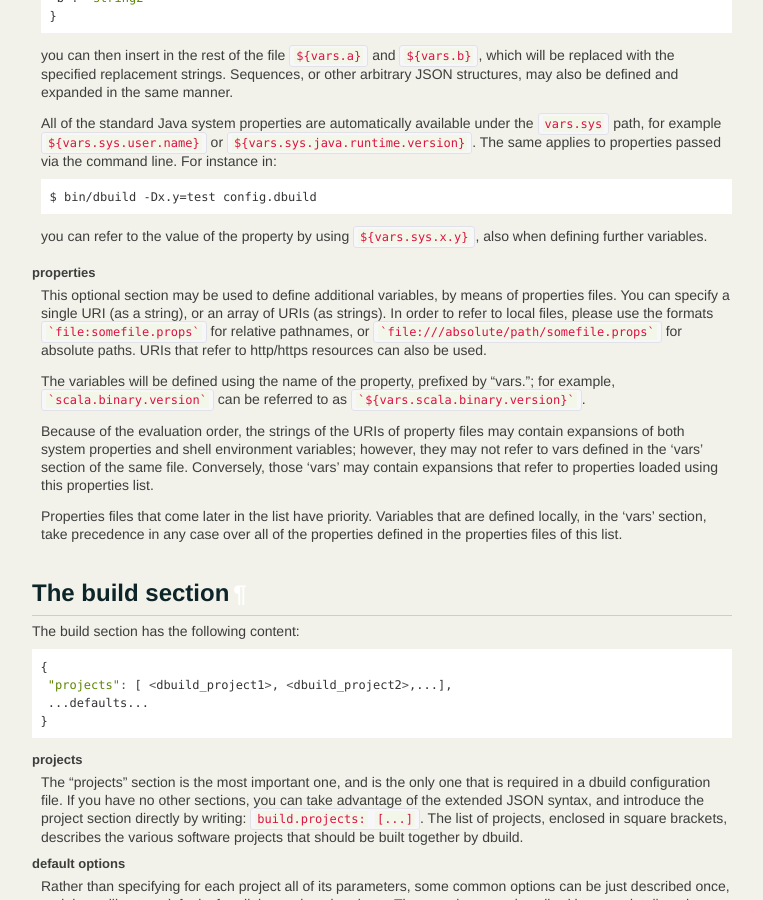
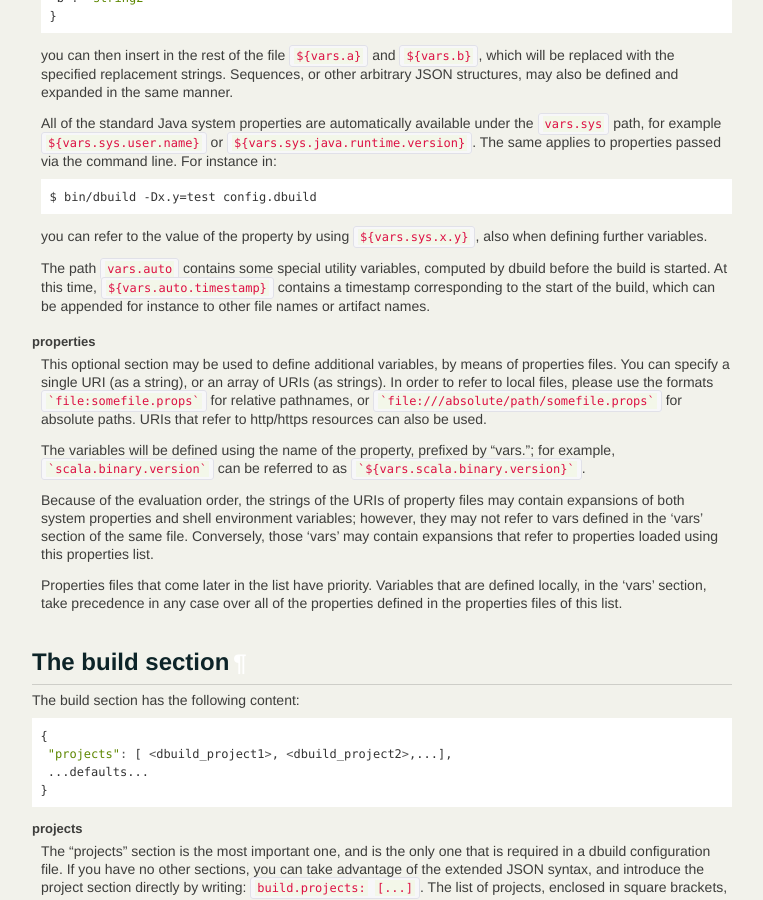
Before and after one commit to lightbend-labs/dbuild, a Sphinx documentation site: the page built from docs/src/sphinx/dbuild.rst, in a window 1280 px wide and 900 px high, scrolled down 1625 px. Shown: the whole window, without its empty margins (138-901 px from the left). Built offline with Sphinx 7.4.7, drawn with Linux system fonts in a browser that asks for light colours.

Commit message:
Consolidate runBuild parameters into a new BuildData case class

```diff
--- a/docs/src/sphinx/dbuild.rst
+++ b/docs/src/sphinx/dbuild.rst
@@ -111,6 +111,11 @@ vars
 
   you can refer to the value of the property by using ``${vars.sys.x.y}``, also when
   defining further variables.
+
+  The path ``vars.auto`` contains some special utility variables, computed by dbuild
+  before the build is started. At this time, ``${vars.auto.timestamp}`` contains a
+  timestamp corresponding to the start of the build, which can be appended for instance
+  to other file names or artifact names.
 
 .. _properties:
 
```
Also changed, not shown: 12 other files.
